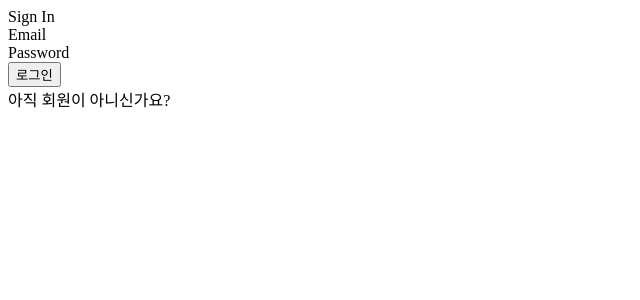
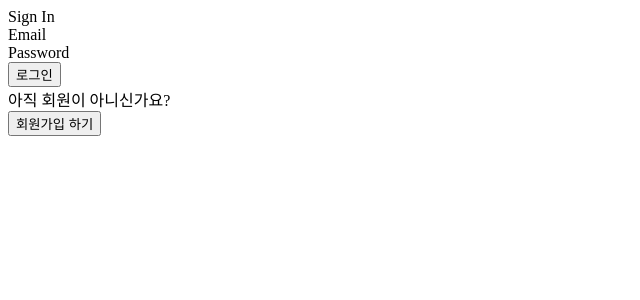
Before and after one commit to whyWhale/honey_morning, a React (Vite) app in the folder FE/honey-morning/: page /login in a window 1280 px wide. Shown: the top 300 px of the page, without its empty margins (0-640 px from the left). Built offline with nearby package versions, Linux system fonts and the light colour scheme.

Commit message:
[front] S11P21A704-63 fix: 로그인 페이지 라우터 변경

```diff
--- a/FE/honey-morning/src/pages/LoginPage/index.tsx
+++ b/FE/honey-morning/src/pages/LoginPage/index.tsx
@@ -4,18 +4,21 @@ const LoginProcess = () => {
   return (
     <div>
       <div>Sign In</div>
+      <form>
         <div>
-        <div>Email</div>
+          <label>Email</label>
         </div>
         <div>
-        <div>Password</div>
+          <label>Password</label>
         </div>
         <div>
           <button>로그인</button>
         </div>
         <div>
           <div>아직 회원이 아니신가요?</div>
+          <button>회원가입 하기</button>
         </div>
+      </form>
     </div>
   );
 };
--- a/FE/honey-morning/src/router/index.tsx
+++ b/FE/honey-morning/src/router/index.tsx
@@ -1,7 +1,7 @@
 import React from 'react';
 import {RouteObject} from 'react-router-dom';
 
-import LoginPage from '@pages/LoginPage';
+import LoginPage from '@/pages/LoginPage';
 
 import AlarmSetting from '@/pages/AlarmSetting';
 
```
Lines whose indentation alone changed are shown as unchanged.
